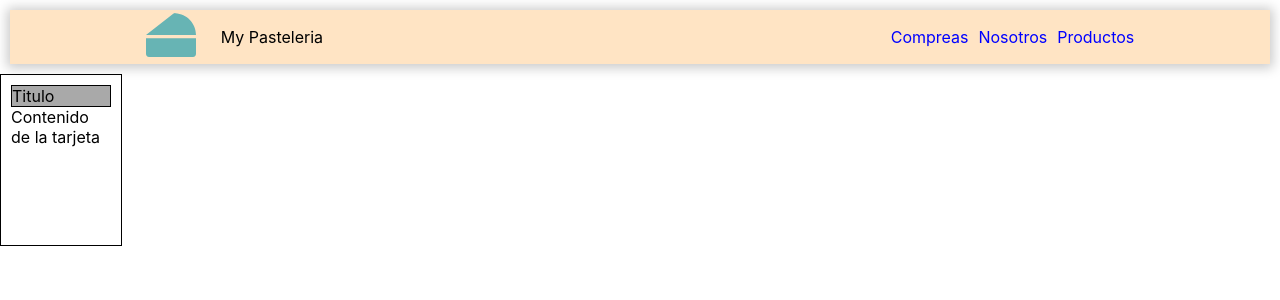
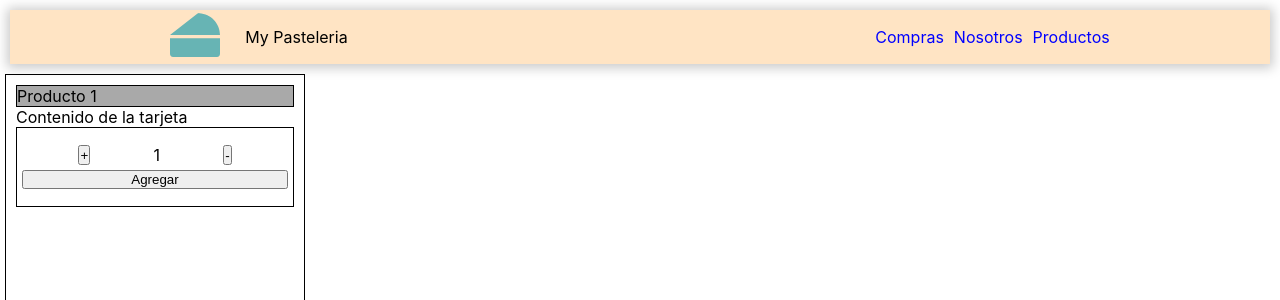
Before and after one commit to lean120892/Pasteleria-delavina, a React (Create React App) app: page / in a window 1280 px wide. Shown: the top 300 px of the page. Built offline with nearby package versions, Linux system fonts and the light colour scheme.

Commit message:
pasteleria + de la Viña,L - clase 4

```diff
--- a/src/App.js
+++ b/src/App.js
@@ -1,18 +1,20 @@
 
 import './App.css';
-import NavBar from './components/NavBar';
+import NavBar from './components/Navbar/NavBar';
 import ItemListContainer from './components/ItemListContainer';
 
 function App() {
   return (
     <>
-    <header>  <NavBar/> </header>
-    <body>
+      <NavBar/>
+
         <ItemListContainer
-      titulo = "Titulo"
-      cuerpo = "Contenido de la tarjeta"
+          titulo = "Producto 1"
+          cuerpo = "Contenido de la tarjeta"
+
       ></ItemListContainer>
-    </body>
+
+
     </>
 
   );
--- /dev/null
+++ b/src/components/ItemCount.css
@@ -0,0 +1,25 @@
+
+
+.ItemCountContainer{
+    width: 100%;
+    height: 80px;
+    padding: 5px;
+    border: 1px solid black;
+    box-sizing: border-box;
+    display: flex;
+    flex-direction: column;
+    justify-items: center;
+    justify-content: center;
+    gap: 5px;
+
+}
+.ItemCountainer-Contador{
+    box-sizing: border-box;
+    display: flex;
+    flex-direction: row;
+    justify-content: center;
+}
+.ItemCountainer-Contador p {
+    width: 50%;
+    text-align: center;
+}
--- /dev/null
+++ b/src/components/ItemCount.jsx
@@ -0,0 +1,60 @@
+import React from 'react'
+import { useEffect } from 'react';
+import { useState } from 'react';
+import './ItemCount.css'
+
+
+
+function ItemCount({stock,initial}) {
+
+  const  [cantProducto, setCantProducto] = useState(parseInt(initial));
+
+  useEffect( ()=>{
+      let BotonAdd =document.getElementById("BotonAdd");
+      if(stock == 0 || cantProducto == 0){
+        BotonAdd.disabled =true;
+      }
+        else{
+          BotonAdd.disabled =false;
+        }
+  },[stock, cantProducto]);
+
+  const botonSumar = ()=>{
+
+    if(cantProducto < parseInt(stock) ){
+      setCantProducto (cantProducto +1);
+    }
+      else{
+        alert("No disponemos de esa cantidad")
+      }
+
+  }
+  const botonRestar = ()=>{
+    if(cantProducto > 0){
+      setCantProducto (cantProducto -1);
+    }
+  }
+
+  const onAdd = ()=>{
+
+      alert("Se agregaron "+ ""+ cantProducto +" productos" )
+
+
+  }
+  return (
+    <div className='ItemCountContainer'>
+
+        <div className='ItemCountainer-Contador'>
+          <button  onClick={botonSumar}> + </button>
+          <p>{cantProducto}</p>
+          <button onClick={botonRestar}> - </button>
+        </div>
+
+        <button id ="BotonAdd" onClick={onAdd} > Agregar</button>
+
+
+    </div>
+  )
+}
+
+export default ItemCount
--- a/src/components/ItemListContainer.css
+++ b/src/components/ItemListContainer.css
@@ -1,8 +1,9 @@
 .cardContainer{
     border: solid 1px black;
-    width: 100px;
-    height: 150px;
+    width: 300px;
+    height: 450px;
     padding: 10px;
+    margin: 5px;
 }
 .tituloContainer{
     border: solid 1px black;
--- a/src/components/ItemListContainer.js
+++ b/src/components/ItemListContainer.jsx
@@ -1,10 +1,11 @@
 import React from 'react'
 import './ItemListContainer.css'
+import ItemCount from './ItemCount';
 
  const ItemListContainer = (props) =>{
 
     return(
-        <>
+
             <div className="cardContainer">
                 <div className='tituloContainer'>
                     {props.titulo}
@@ -12,10 +13,12 @@ import './ItemListContainer.css'
                 <div className='cuerpoContainer'>
                     {props.cuerpo}
                 </div>
+                <div> {props.stock}</div>
+                <ItemCount stock = "3" initial ="1"/>
 
             </div>
 
-        </>
+
     );
 };
 export default ItemListContainer;
--- a/src/components/NavBar.js
+++ b/src/components/Navbar/NavBar.jsx
@@ -16,7 +16,7 @@ export default  function NavBar(){
 
             <div>
                 <ul className='accesos-navbar'>
-                    <li><a href=''>Compreas</a></li>
+                    <li><a href=''>Compras</a></li>
                     <li><a href=''>Nosotros</a></li>
                     <li><a href=''>Productos</a></li>
                 </ul>
--- a/src/index.css
+++ b/src/index.css
@@ -1,5 +1,12 @@
+
+*{
+  margin: 0px;
+  padding: 0px;
+  box-sizing: border-box;
+}
 body {
   margin: 0;
+
   font-family: -apple-system, BlinkMacSystemFont, 'Segoe UI', 'Roboto', 'Oxygen',
     'Ubuntu', 'Cantarell', 'Fira Sans', 'Droid Sans', 'Helvetica Neue',
     sans-serif;
```
Also changed, not shown: Leer.txt, src/components/Navbar/CartWidget.css (renamed from src/components/CartWidget.css), src/components/Navbar/CartWidget.jsx (renamed from src/components/CartWidget.js), src/components/Navbar/NavBar.css (renamed from src/components/NavBar.css).
